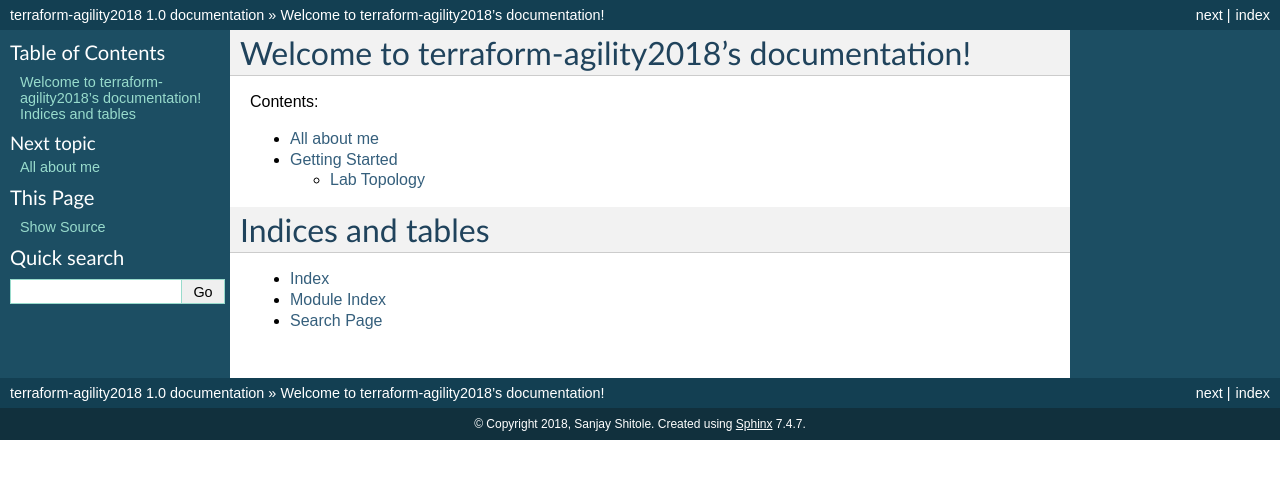
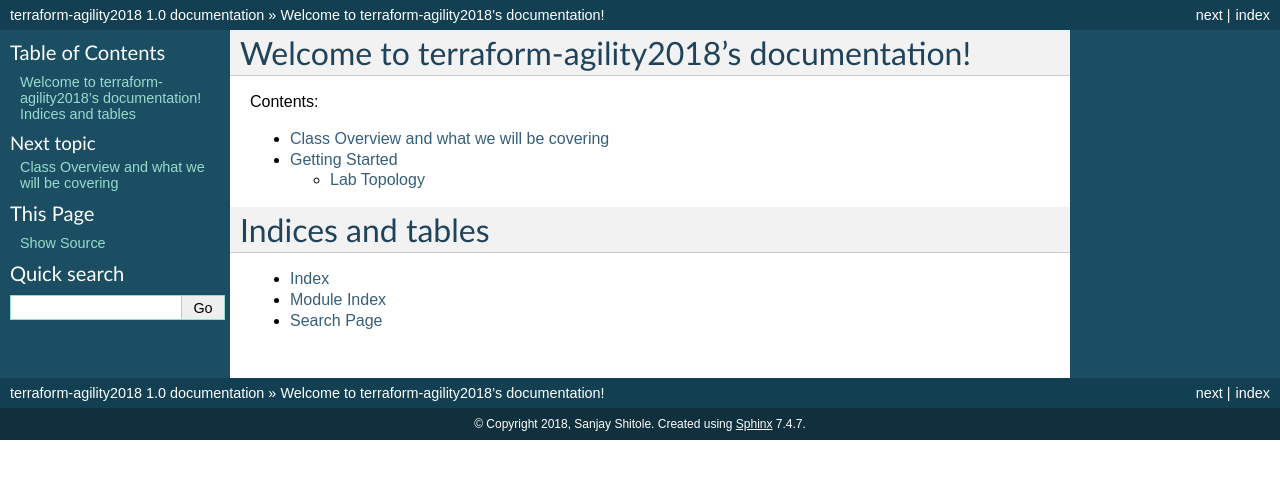
Before and after one commit to scshitole/terraform-agility2018, a Sphinx documentation site: the page built from docs/index.rst, in a window 1280 px wide. Shown: the top 479 px of the page. Built offline with Sphinx 7.4.7, drawn with Linux system fonts in a browser that asks for light colours; pages that are not in the unit, such as notebooks, are missing from menus.

Commit message:
updated lab-overview

```diff
--- a/docs/index.rst
+++ b/docs/index.rst
@@ -10,7 +10,7 @@ Welcome to terraform-agility2018's documentation!
    :maxdepth: 2
    :caption: Contents:
 
-   all-about-me.rst
+   lab-overview.rst
    intro.rst
    class/class*
    examples
```
Also changed, not shown: docs/all-about-me.rst (deleted, +0 -11 lines), docs/lab-overview.rst (added, +14 -0 lines).
